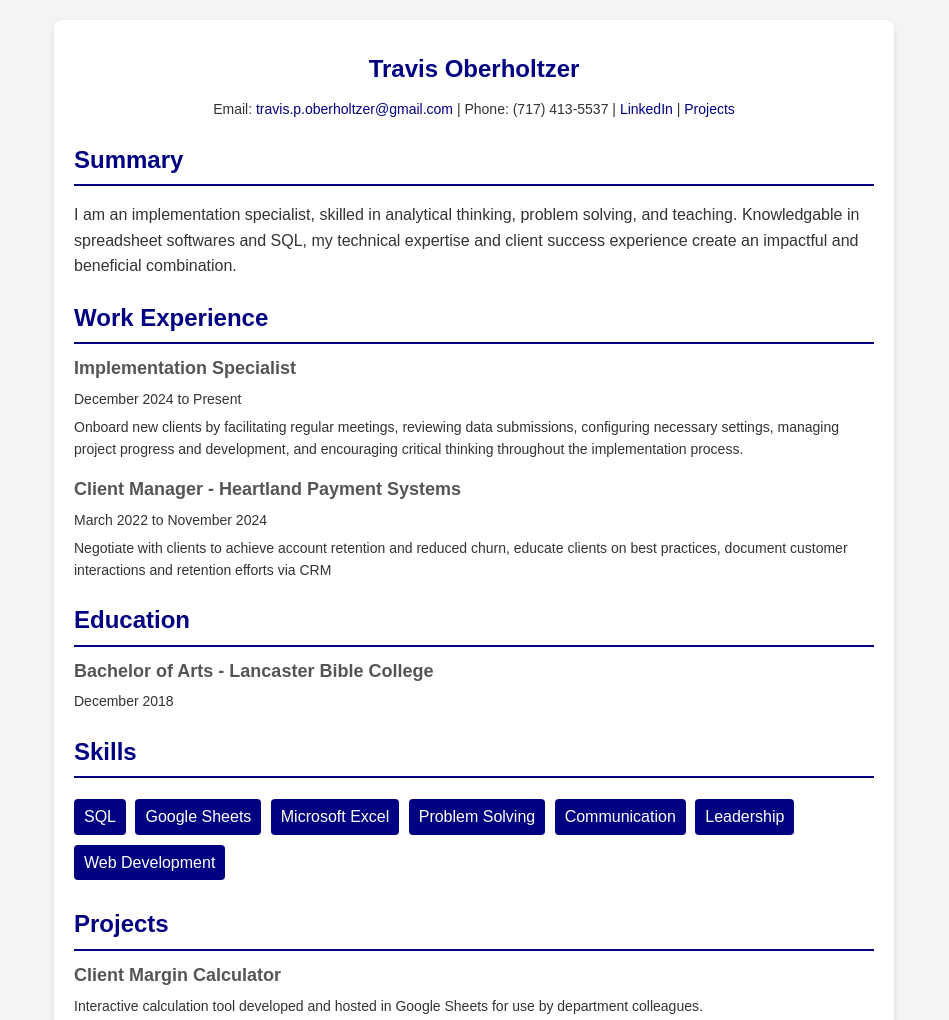
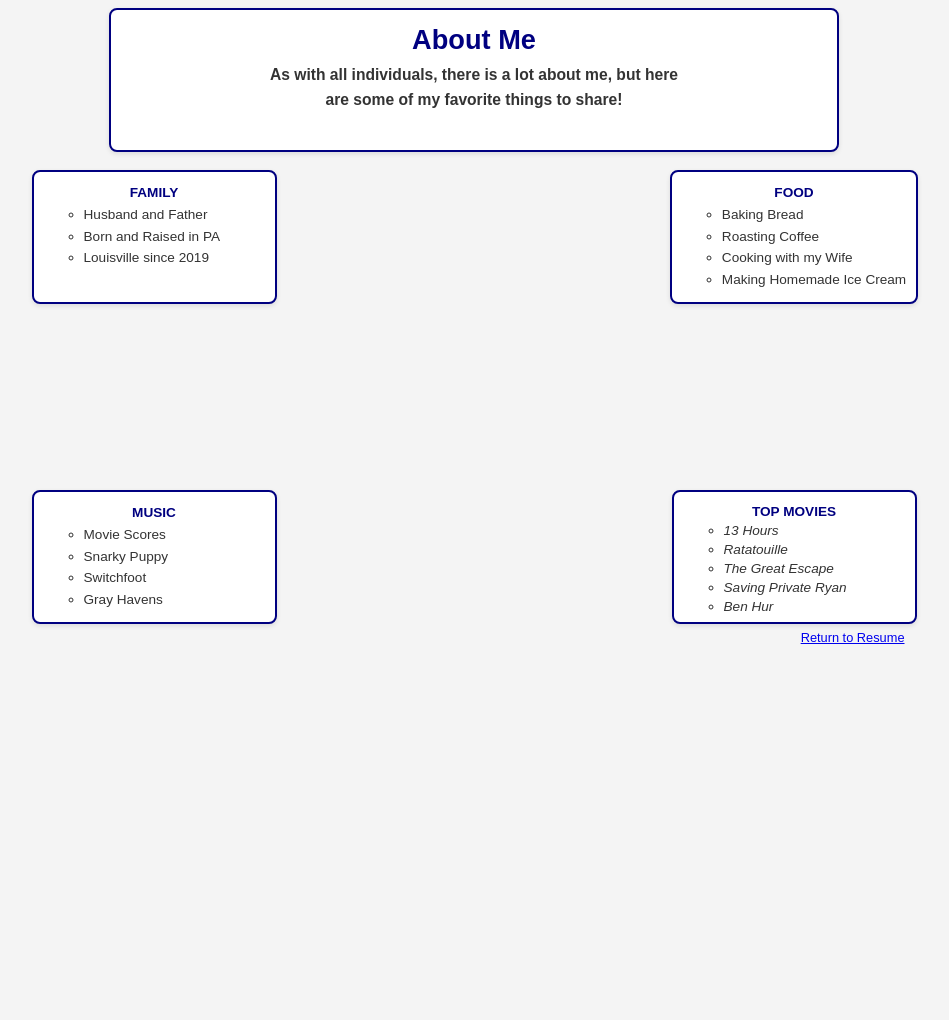
Before and after one commit to toberholtzer89/toberholtzer89.github.io, a plain HTML site: page index.html in a window 1280 px wide. Shown: the top 1020 px of the page, without its empty margins (166-1115 px from the left). After the commit the page ends 800 px from the top, so only its background shows below. Drawn offline with Linux system fonts and the light colour scheme.

Commit message:
Updates to include a resume page, projects page, and About Me page, which links back to the Resume screen

```diff
--- /dev/null
+++ b/css/index.css
@@ -0,0 +1,248 @@
+body {
+    font-family: Arial, sans-serif;
+    line-height: 1.6;
+    margin: 0 auto;
+    padding: 0;
+    color: #333;
+    background-color: #f4f4f4;
+}
+h1,
+h2 {
+    color: #000080;
+    font-size: 1.25rem;
+    margin: 0;
+    padding: 0;
+}
+
+h3 {
+    color: #000080;
+    font-size: .95em;
+    margin: 0;
+    padding: 0;
+}
+
+h4 {font-size: .65em;
+    width: 65%;
+    margin: 0 auto;
+    padding: 0;
+}
+
+ul {
+    margin: 0;
+}
+
+p {
+    text-align: right;
+    font-size: .8rem;
+}
+
+li {
+    text-align: left;
+    font-size: .83em;
+    list-style: circle;
+}
+
+.header {
+    text-align: center;
+}
+.header h1 {
+    margin: 0;
+}
+
+.blurb {
+    text-align: center;
+    font-size: 1.15em;
+}
+
+.tile-container {
+        display: grid;
+        grid-template: 18% 1fr 1fr 1fr 1fr .5fr / 1fr;
+        border-radius: 4px;
+        justify-content: center;
+        height: 100vh;
+        width: 100vw;
+    }
+
+.footer {
+    grid-area: 5 / 1 / span 1 / span 1;
+
+}
+
+.top-container {
+    grid-area: 1 / 1 / span 1 / span 1;
+    border: #000080 solid 2px;
+    border-radius: 8px;
+    max-width: 800px;
+    margin: 8px;
+    padding: 8px;
+    background: #fff;
+    border-radius: 8px;
+    box-shadow: 0 2px 5px rgba(0, 0, 0, 0.1);
+}
+
+.tile1 {
+    grid-area: 2 / 1 / span 1 / span 1;
+    margin: 5px auto;
+    min-width: 221px;
+    max-height: 110px;
+    align-items: center;
+    justify-self: stretch;
+    padding: 20px;
+    border: #000080 solid 2px;
+    border-radius: 8px;
+    background: #fff;
+    box-shadow: 0 2px 5px rgba(0, 0, 0, 0.1);
+    text-align: center;
+    padding: 10px;
+}
+
+.tile2 {
+    grid-area: 3 / 1 / span 1 / span 1;
+    margin: 5px auto;
+    min-width: 221px;
+    max-height: 110px;
+    align-items: center;
+    padding: 20px;
+    border: #000080 solid 2px;
+    background: #fff;
+    border-radius: 8px;
+    box-shadow: 0 2px 5px rgba(0, 0, 0, 0.1);
+    text-align: center;
+    padding: 10px;
+}
+
+.tile3 {
+    grid-area: 4 / 1 / span 1 / span 1;
+    margin: 5px auto;
+    min-width: 221px;
+    max-height: 110px;
+    align-items: center;
+    padding: 20px;
+    border: #000080 solid 2px;
+    background: #fff;
+    border-radius: 8px;
+    box-shadow: 0 2px 5px rgba(0, 0, 0, 0.1);
+    text-align: center;
+    padding: 10px;
+    line-height: 1.6;
+}
+
+.tile4 {
+    grid-area: 5 / 1 / span 1 / span 1;
+    margin: 5px auto;
+    min-width: 221px;
+    max-height: 110px;
+    align-items: center;
+    padding: 20px;
+    border: #000080 solid 2px;
+    background: #fff;
+    border-radius: 8px;
+    box-shadow: 0 2px 5px rgba(0, 0, 0, 0.1);
+    text-align: center;
+    padding: 10px;
+    line-height: 1.4;
+}
+
+
+@media screen and (min-width: 768px) {
+
+    .container {
+    border: #000080 solid 2px;
+    border-radius: 8px;
+    max-width: 800px;
+    margin: 20px auto;
+    padding: 20px;
+    background: #fff;
+    border-radius: 8px;
+    box-shadow: 0 2px 5px rgba(0, 0, 0, 0.1);
+}
+
+    h1,
+    h2 {
+        color: #000080;
+        font-size: 2em;
+        margin: 0;
+    }
+
+    .tile-container {
+        display: grid;
+        grid-template: 20% 1fr 1fr / 1fr 1fr;
+        border-radius: 4px;
+        justify-content: center;
+    }
+
+    .top-container {
+        grid-area: 1 / 1 / span 1 / span 2;
+        justify-self: center;
+        font-size: .85em;
+    }
+
+    h4 {
+        font-size: 1em;
+        text-align: center;
+        margin: 0 auto;
+        width: 60%;
+    }
+
+    h3, li {
+        font-size: .85em;
+    }
+
+    ul li {
+        text-align: left;
+    }
+
+    .tile1 {
+        grid-area: 2 / 1 / span 1 / span 1;
+        margin: 10px auto;
+        align-items: center;
+        padding: 20px;
+        border: #000080 solid 2px;
+        border-radius: 8px;
+        background: #fff;
+        box-shadow: 0 2px 5px rgba(0, 0, 0, 0.1);
+        text-align: center;
+        padding: 10px;
+    }
+
+    .tile2 {
+        grid-area: 2 / 2 / span 1 / span 1;
+        margin: 10px auto;
+        align-items: center;
+        padding: 20px;
+        border: #000080 solid 2px;
+        background: #fff;
+        border-radius: 8px;
+        box-shadow: 0 2px 5px rgba(0, 0, 0, 0.1);
+        text-align: center;
+        padding: 10px;
+    }
+
+    .tile3 {
+        grid-area: 3 / 1 / span 1 / span 1;
+        margin: 10px auto;
+        align-items: center;
+        padding: 20px;
+        border: #000080 solid 2px;
+        background: #fff;
+        border-radius: 8px;
+        box-shadow: 0 2px 5px rgba(0, 0, 0, 0.1);
+        text-align: center;
+        padding: 10px;
+        line-height: 1.6;
+    }
+
+    .tile4 {
+        grid-area: 3 / 2 / span 1 / span 1;
+        margin: 10px auto;
+        align-items: center;
+        padding: 20px;
+        border: #000080 solid 2px;
+        background: #fff;
+        border-radius: 8px;
+        box-shadow: 0 2px 5px rgba(0, 0, 0, 0.1);
+        text-align: center;
+        padding: 10px;
+        line-height: 1.4;
+    }
+}
--- a/styles.css
+++ b/css/styles.css
@@ -68,6 +68,7 @@ h2 {
     margin: 5px 0;
     font-size: 14px;
 }
+
 .skills ul {
     list-style: none;
     padding: 0;
@@ -89,10 +90,34 @@ h2 {
     margin: auto;
     padding: 0;
     text-align: center;
-    width: 40vw;
 }
 
 .return {
     font-size: .8em;
     text-align: center;
 }
+
+.blurb {
+    text-align: center;
+    font-size: 1.15em;
+}
+
+.tile-container {
+    display: grid;
+    grid-template: 1fr 1fr 1fr / 1fr 1fr 1fr;
+    border-radius: 4px;
+
+}
+
+.tile1 {
+    grid-area: 1 / 1 / span 1 / span 1;
+    height: 175px;
+    width: 350px;
+    margin: 20px auto;
+    align-items: center;
+    padding: 20px;
+    border: #000080 solid 2px;
+    background: #fff;
+    border-radius: 8px;
+    box-shadow: 0 2px 5px rgba(0, 0, 0, 0.1);
+}
--- a/index.html
+++ b/index.html
@@ -3,85 +3,55 @@
     <head>
         <meta charset="UTF-8" />
         <meta name="viewport" content="width=device-width, initial-scale=1.0" />
-        <title>Travis Oberholtzer - Resume</title>
-        <link rel="stylesheet" href="styles.css">
+        <title>Travis Oberholtzer - About Me</title>
+        <link rel="stylesheet" href="./css/index.css">
     </head>
-
-    <style>
-
-    </style>
-
-    <body>
-        <main class="container">
+    <body class="tile-container">
+        <header class="top-container">
             <section class="header">
-                <h1>Travis Oberholtzer</h1>
-                <p class="contact">
-                    Email:
-                    <a href="mailto:travis.p.oberholtzer@gmail.com"
-                        >travis.p.oberholtzer@gmail.com</a
-                    >
-                    | Phone: (717) 413-5537 | <a href="https://www.linkedin.com/in/travis-oberholtzer-429046222/">LinkedIn</a>
-                    | <a href="./projects.html" >Projects</a>
-                </p>
+                <h1>About Me</h1>
             </section>
-            <section class="section">
-                <h2>Summary</h2>
-                <p>
-                    I am an implementation specialist, skilled in analytical thinking, problem solving, and teaching.
-                    Knowledgable in spreadsheet softwares and SQL, my technical expertise and client success experience
-                    create an impactful and beneficial combination.
-                </p>
+            <section class="blurb">
+                <h4>As with all individuals, there is a lot about me, but here are some of my favorite things to share!</h4>
             </section>
-            <section class="section">
-                <h2>Work Experience</h2>
-                <div class="item">
-                    <h3>Implementation Specialist</h3>
-                    <p>December 2024 to Present</p>
-                    <p>
-                        Onboard new clients by facilitating regular meetings,
-                        reviewing data submissions, configuring necessary settings, managing project progress and development,
-                        and encouraging critical thinking throughout the implementation process.
-                    </p>
-                </div>
-                <div class="item">
-                    <h3>Client Manager - Heartland Payment Systems</h3>
-                    <p>March 2022 to November 2024</p>
-                    <p>
-                        Negotiate with clients to achieve account retention and reduced churn,
-                        educate clients on best practices, document customer interactions and retention efforts via CRM
-                    </p>
-                </div>
-            </section>
-            <div class="section">
-                <h2>Education</h2>
-                <div class="item">
-                    <h3>Bachelor of Arts - Lancaster Bible College</h3>
-                    <p>December 2018</p>
-                </div>
-            </section>
-            <section class="section">
-                <h2>Skills</h2>
-                <div class="skills">
-                    <ul>
-                        <li>SQL</li>
-                        <li>Google Sheets</li>
-                        <li>Microsoft Excel</li>
-                        <li>Problem Solving</li>
-                        <li>Communication</li>
-                        <li>Leadership</li>
-                        <li>Web Development</li>
-                    </ul>
-                </div>
-            </section>
-            <section class="section">
-                <h2>Projects</h2>
-                <div class="item">
-                    <h3>Client Margin Calculator</h3>
-                    <p>
-                        Interactive calculation tool developed and hosted in Google Sheets for use by department colleagues.
-                    </p>
-                </div>
-            </section>
-        </main>
+        </header>
+        <section class="tile1">
+            <h3>FAMILY</h3>
+            <ul>
+                <li>Husband and Father</li>
+                <li>Born and Raised in PA</li>
+                <li>Louisville since 2019</li>
+            </ul>
+        </section>
+        <section class="tile2">
+            <h3>FOOD</h3>
+            <ul>
+                <li>Baking Bread</li>
+                <li>Roasting Coffee</li>
+                <li>Cooking with my Wife</li>
+                <li>Making Homemade Ice Cream</li>
+            </ul>
+        </section>
+        <section class="tile3">
+            <h3>MUSIC</h3>
+            <ul>
+                <li>Movie Scores</li>
+                <li>Snarky Puppy</li>
+                <li>Switchfoot</li>
+                <li>Gray Havens</li>
+            </ul>
+        </section>
+        <section class="tile4">
+            <h3>TOP MOVIES</h3>
+            <ul>
+                <li><em>13 Hours</em></li>
+                <li><em>Ratatouille</em></li>
+                <li><em>The Great Escape</em></li>
+                <li><em>Saving Private Ryan</em></li>
+                <li><em>Ben Hur</em></li>
+            </ul>
+        <footer class="footer">
+            <p><a href="./resume.html" >Return to Resume</a></p>
+        </footer>
     </body>
 </html>
```
Also changed, not shown: projects.html (+1 -1 lines), resume.html (added, +88 -0 lines).
